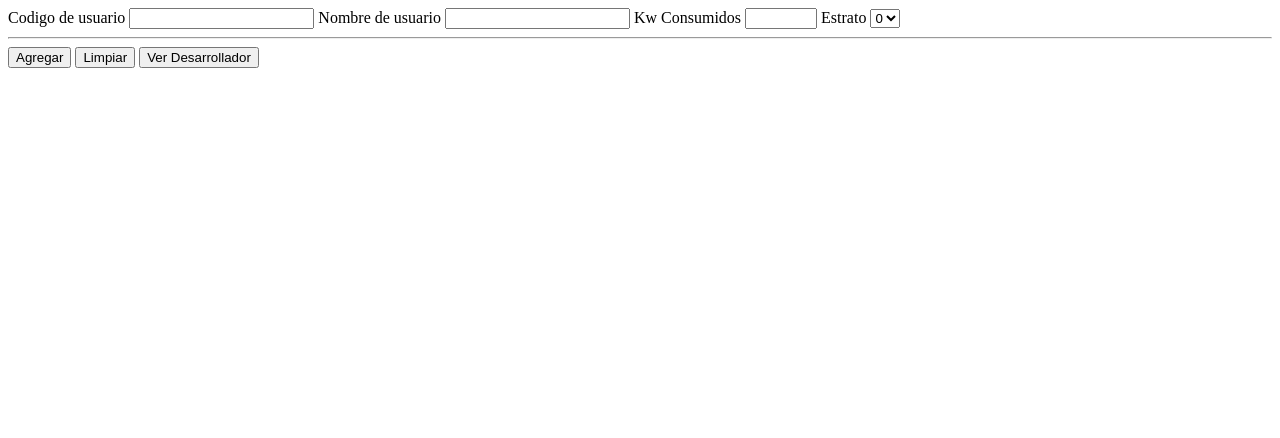
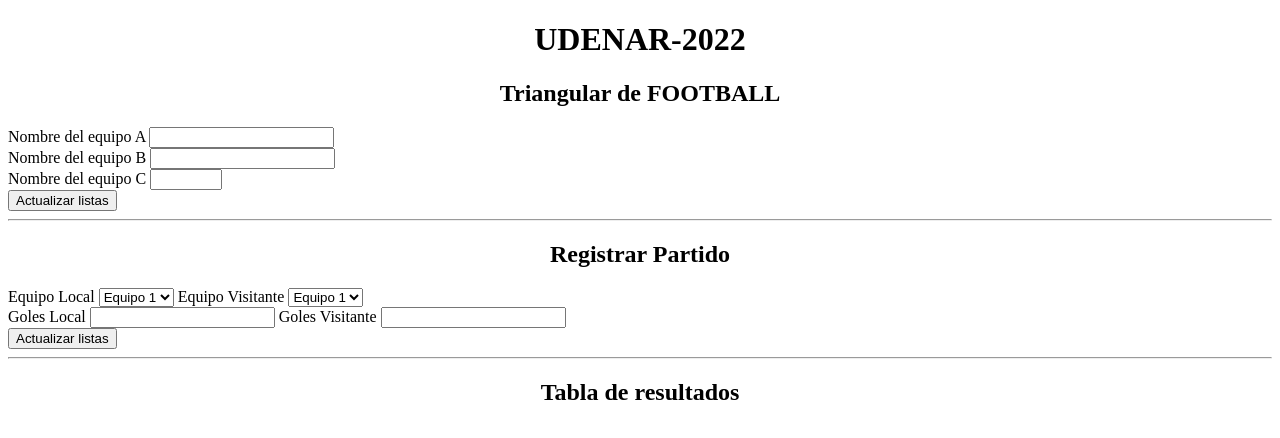
Before and after one commit to davidapraez/parcialux, a plain HTML site: page index.html in a window 1280 px wide. Drawn offline with Linux system fonts and the light colour scheme.

Commit message:
actualizacion

```diff
--- /dev/null
+++ b/estilos.css
@@ -0,0 +1,14 @@
+h2 {
+    text-align: center;
+}
+
+h1 {
+    text-align: center;
+}
+
+.primera_parteform1 {
+    display: grid;
+    grid-template-columns: repeat(1, 1fr);
+    align-items: center;
+    justify-content: center;
+}
--- a/index.html
+++ b/index.html
@@ -6,30 +6,62 @@
     <meta http-equiv="X-UA-Compatible" content="IE=edge">
     <meta name="viewport" content="width=device-width, initial-scale=1.0">
     <title>Parcial de Ux</title>
+    <link rel="stylesheet" href="/estilos.css">
 </head>
 
 <body>
     <form id="form1">
-        <label class="form-label">Codigo de usuario</label>
-        <input type="number" class="form-control" id="txtcod" required>
-        <label class="form-label">Nombre de usuario</label>
-        <input type="text" class="form-control" id="txtnom" required>
-        <label class="form-label">Kw Consumidos</label>
-        <input type="number" class="form-control" id="txtkw" required min="0" max="2000">
-        <label class="form-label">Estrato</label>
-        <select id="lstest" class="form-select">
-                            <option>0</option>
-                            <option>1</option>
-                            <option>2</option>
-                            <option>3</option>
-                            <option>4</option>
-                            <option>5</option>
-                            <option>6</option>
-                        </select>
+        <h1>UDENAR-2022</h1>
+        <h2>Triangular de FOOTBALL</h2>
+        <div class="primera_parteform1">
+            <div class="elementos">
+                <label>Nombre del equipo A</label>
+                <input type="number" id="txtcod" required>
+            </div>
+            <div class="elementos">
+                <label>Nombre del equipo B</label>
+                <input type="text" id="txtnom" required>
+            </div>
+            <div class="elementos">
+                <label>Nombre del equipo C</label>
+                <input type="number" id="txtkw" required min="0" max="2000">
+            </div>
+
+        </div>
+        <div class="segunda_parteform2">
+            <input type="button" class="btn btn-danger" value="Actualizar listas" id="btn1">
+        </div>
         <hr>
-        <input type="submit" class="btn btn-primary" value="Agregar">
-        <input type="reset" class="btn btn-secondary" value="Limpiar">
-        <input type="button" class="btn btn-danger" value="Ver Desarrollador" id="btn1">
+        <h2>Registrar Partido</h2>
+        <div class="segunda_parteform">
+            <div class="equipo_local">
+                <label>Equipo Local</label>
+                <select id="lstest" class="form-select">
+                <option>Equipo 1</option>
+            </select>
+                <label>Equipo Visitante</label>
+                <select id="lstest" class="form-select">
+                <option>Equipo 1</option>
+            </select>
+            </div>
+            <div class="equipo_visitante">
+                <label>Goles Local</label>
+                <input type="number" id="txtcod" required>
+                <label>Goles Visitante</label>
+                <input type="number" id="txtcod" required>
+            </div>
+
+
+        </div>
+        <div class="segunda_parteform2">
+            <input type="button" class="btn btn-danger" value="Actualizar listas" id="btn1">
+        </div>
+        <hr>
+        <h2>Tabla de resultados</h2>
+        <div id="tabla_resultados">
+
+        </div>
+
     </form>
 </body>
 
```
